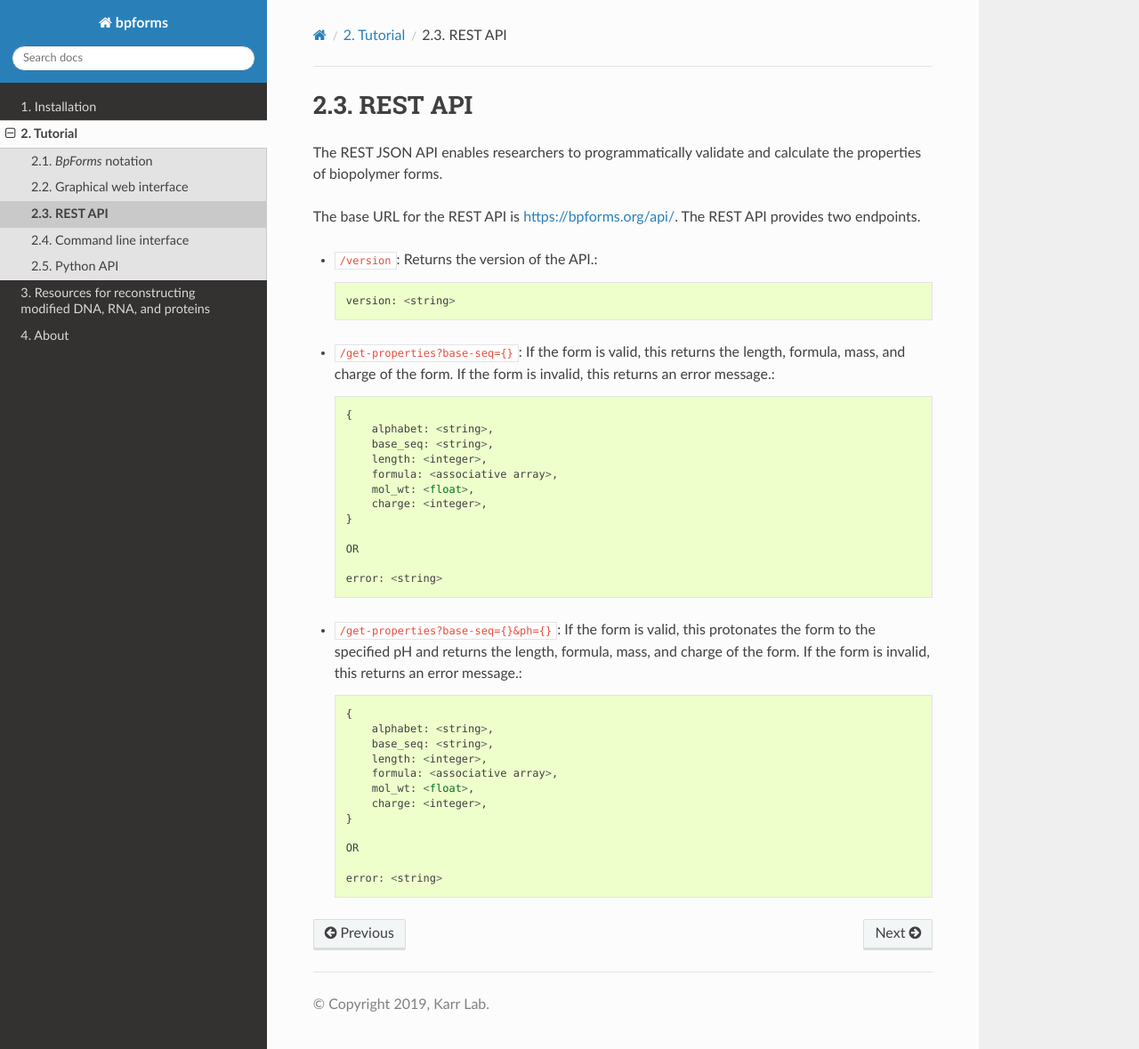
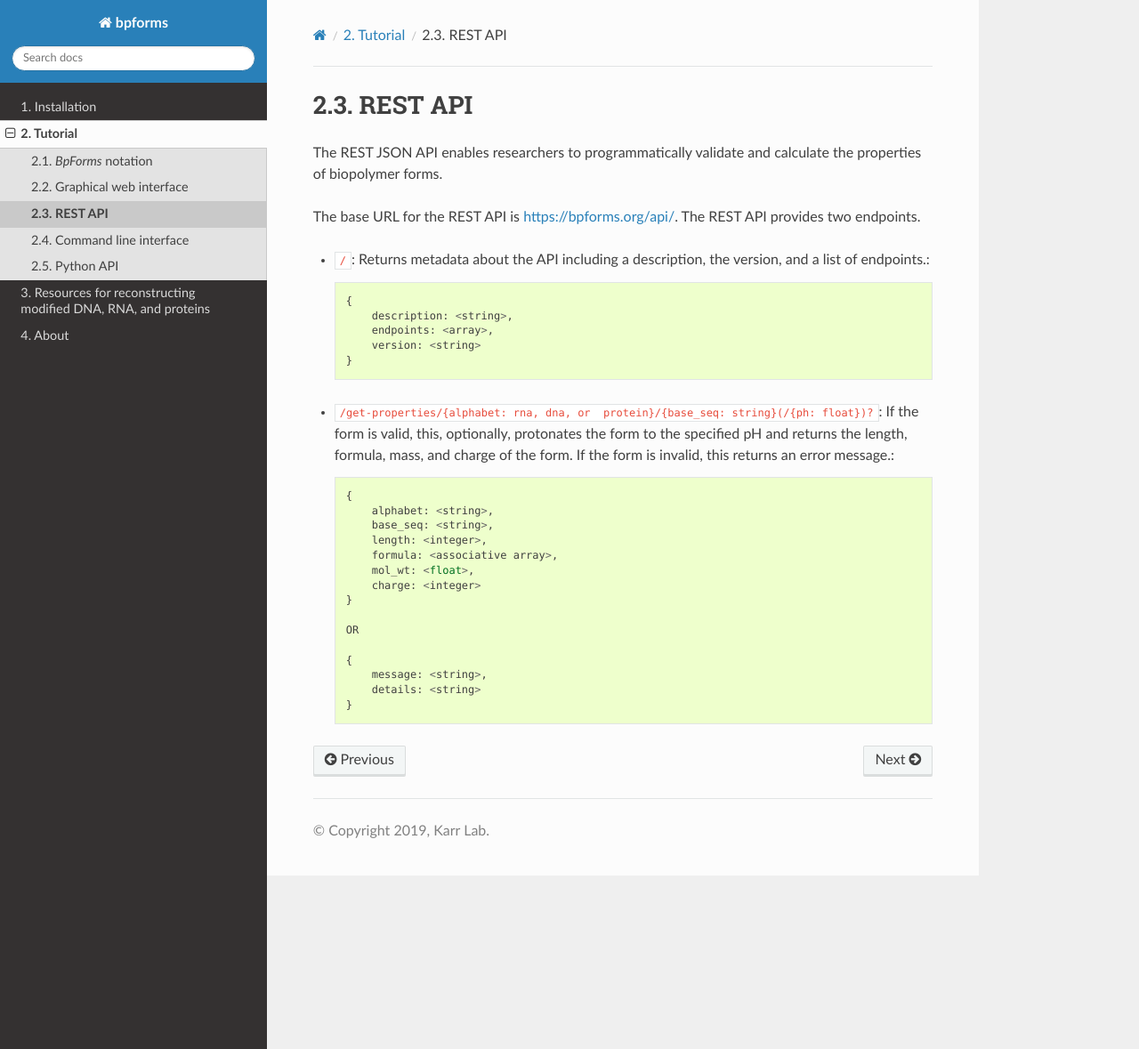
Before and after one commit to KarrLab/bpforms, a Sphinx documentation site: the page built from docs/rest_api.rst, in a window 1280 px wide and 1179 px high. Shown: the whole window at 89% size. Built offline with Sphinx 7.4.7 and the Read the Docs theme 2.0.0, drawn with Linux system fonts in a browser that asks for light colours; pages that are not in the unit, such as notebooks, are missing from menus.

Commit message:
updating REST API docs

```diff
--- a/docs/rest_api.rst
+++ b/docs/rest_api.rst
@@ -7,11 +7,15 @@ The REST JSON API enables researchers to programmatically validate and calculate
 
 The base URL for the REST API is `https://bpforms.org/api/ <https://bpforms.org/api/>`_. The REST API provides two endpoints.
 
-* ``/version``: Returns the version of the API.::
+* ``/``: Returns metadata about the API including a description, the version, and a list of endpoints.::
 
-    version: <string>
+    {
+        description: <string>,
+        endpoints: <array>,
+        version: <string>
+    }
 
-* ``/get-properties?base-seq={}``: If the form is valid, this returns the length, formula, mass, and charge of the form. If the form is invalid, this returns an error message.::
+* ``/get-properties/{alphabet: rna, dna, or  protein}/{base_seq: string}(/{ph: float})?``: If the form is valid, this, optionally, protonates the form to the specified pH and returns the length, formula, mass, and charge of the form. If the form is invalid, this returns an error message.::
 
     {
         alphabet: <string>,
@@ -19,25 +23,12 @@ The base URL for the REST API is `https://bpforms.org/api/ <https://bpforms.org/
         length: <integer>,
         formula: <associative array>,
         mol_wt: <float>,
-        charge: <integer>,
+        charge: <integer>
     }
 
     OR
 
-    error: <string>
-
-
-* ``/get-properties?base-seq={}&ph={}``: If the form is valid, this protonates the form to the specified pH and returns the length, formula, mass, and charge of the form. If the form is invalid, this returns an error message.::
-
     {
-        alphabet: <string>,
-        base_seq: <string>,
-        length: <integer>,
-        formula: <associative array>,
-        mol_wt: <float>,
-        charge: <integer>,
+        message: <string>,
+        details: <string>
     }
-
-    OR
-
-    error: <string>
```
